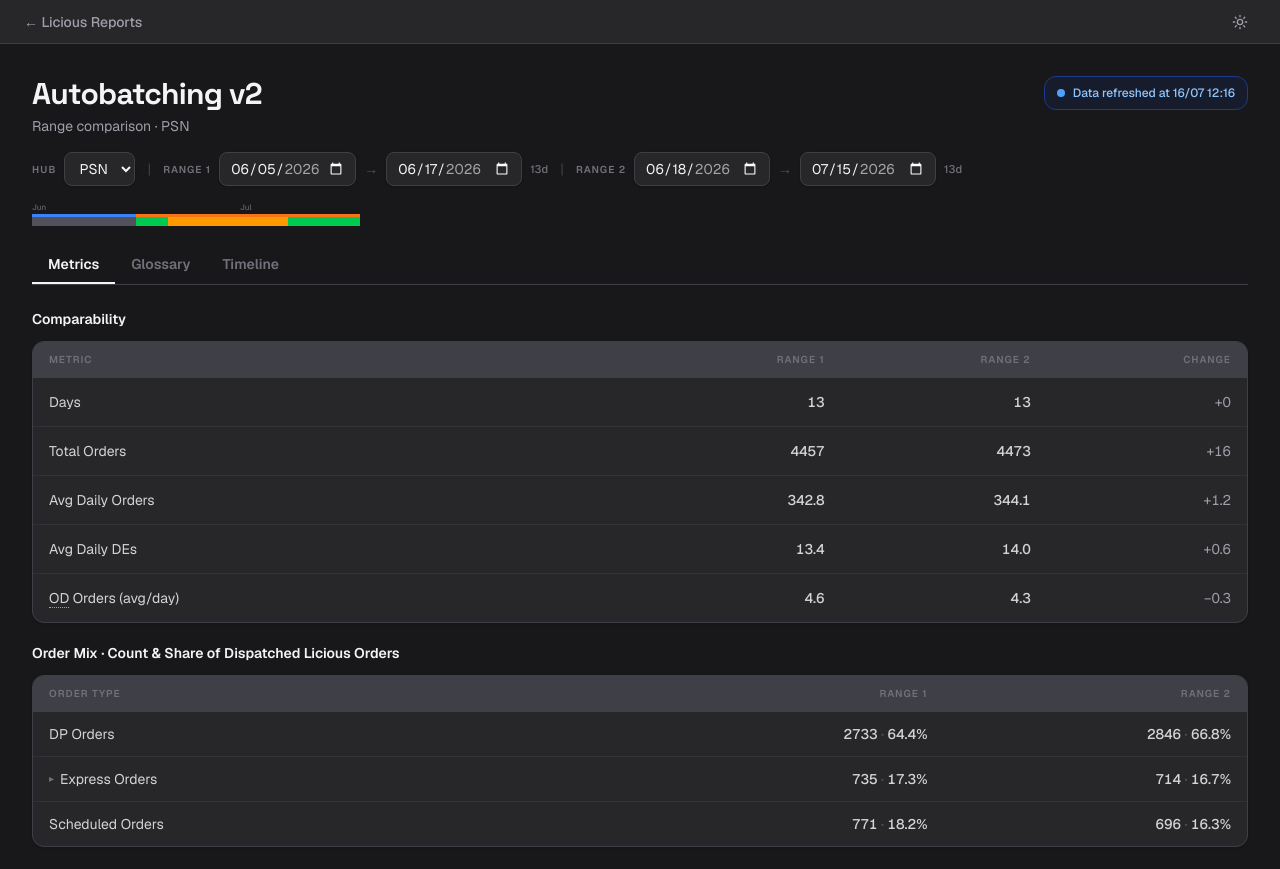
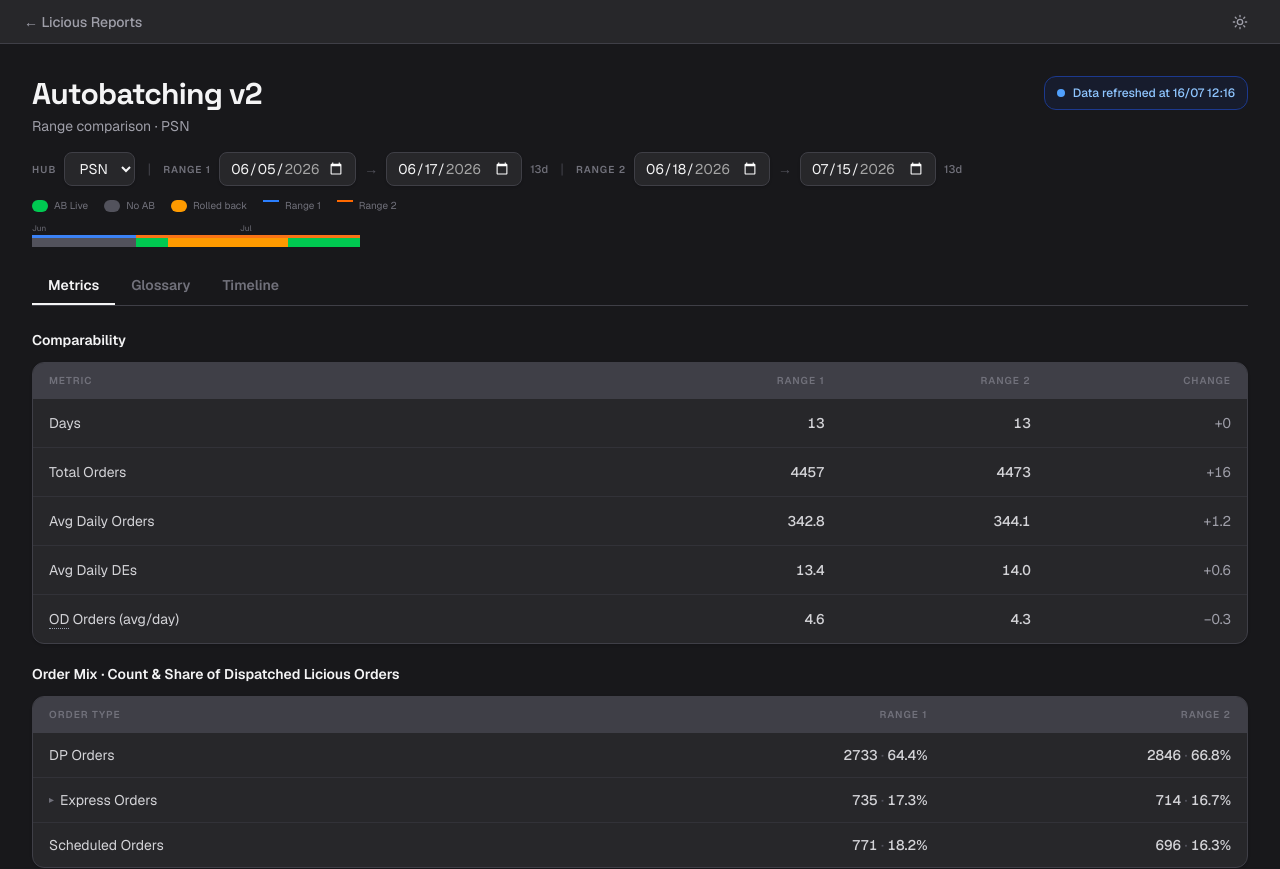
Before and after one commit to hari-licious/licious-reports, a Next.js app: page /autobatching in a window 1280 px wide. Shown: the top 869 px of the page. Built offline with nearby package versions, Linux system fonts and the light colour scheme.

Commit message:
fix: restore status strip legend

```diff
--- a/components/autobatching/Dashboard.tsx
+++ b/components/autobatching/Dashboard.tsx
@@ -691,6 +691,25 @@
 
   return (
     <div className="mb-5">
+      {/* Legend */}
+      <div className="flex items-center gap-4 mb-1.5">
+        {(["post", "pre", "gap"] as const).map((p) => (
+          <div key={p} className="flex items-center gap-1.5">
+            <span className={`inline-block w-4 h-3 rounded-sm ${STRIP_PERIOD_COLOR[p]}`} />
+            <span className="text-[10px] text-gray-400 dark:text-zinc-500">
+              {p === "post" ? "AB Live" : p === "pre" ? "No AB" : "Rolled back"}
+            </span>
+          </div>
+        ))}
+        <div className="flex items-center gap-1.5">
+          <span className="inline-block w-4 h-3 border-t-2 border-blue-500" />
+          <span className="text-[10px] text-gray-400 dark:text-zinc-500">Range 1</span>
+        </div>
+        <div className="flex items-center gap-1.5">
+          <span className="inline-block w-4 h-3 border-t-2 border-orange-500" />
+          <span className="text-[10px] text-gray-400 dark:text-zinc-500">Range 2</span>
+        </div>
+      </div>
       {/* Strip */}
       <div className="relative overflow-x-auto">
         <div className="flex items-end" style={{ height: 28 }}>
```
